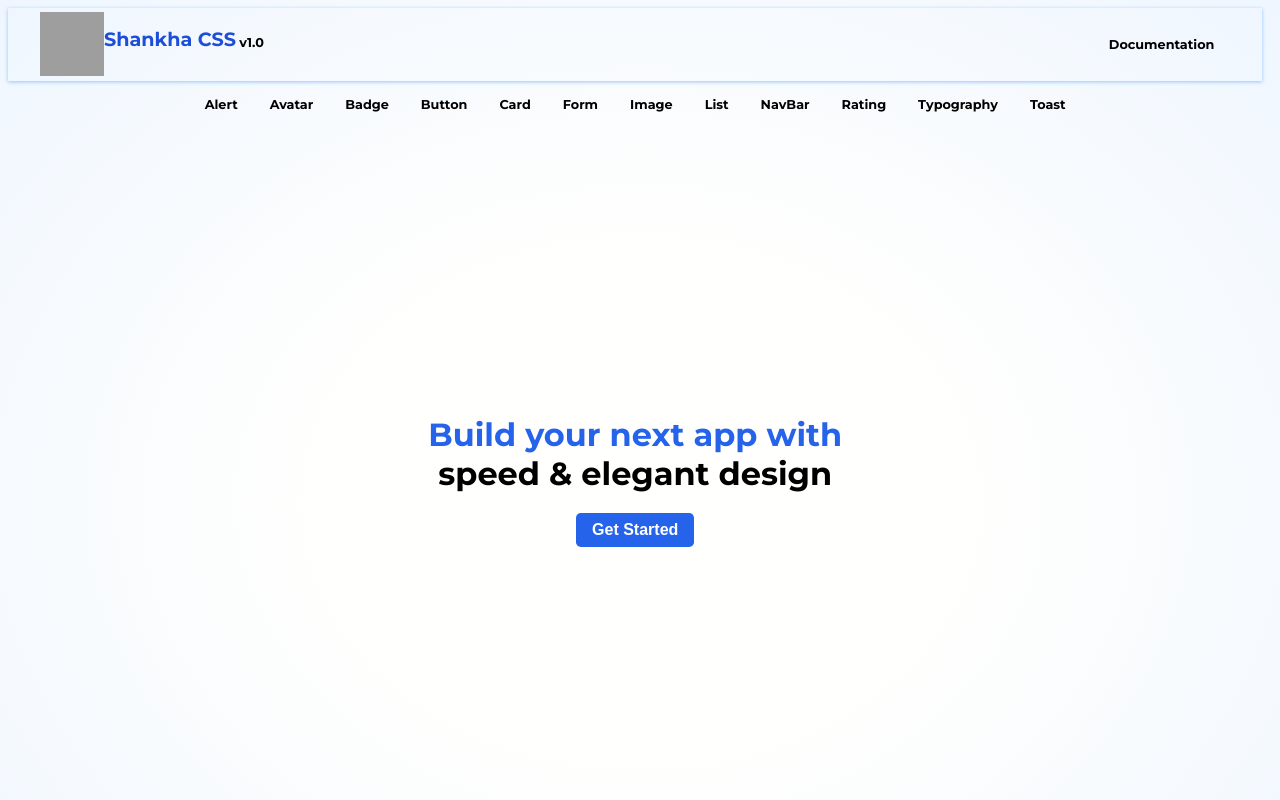
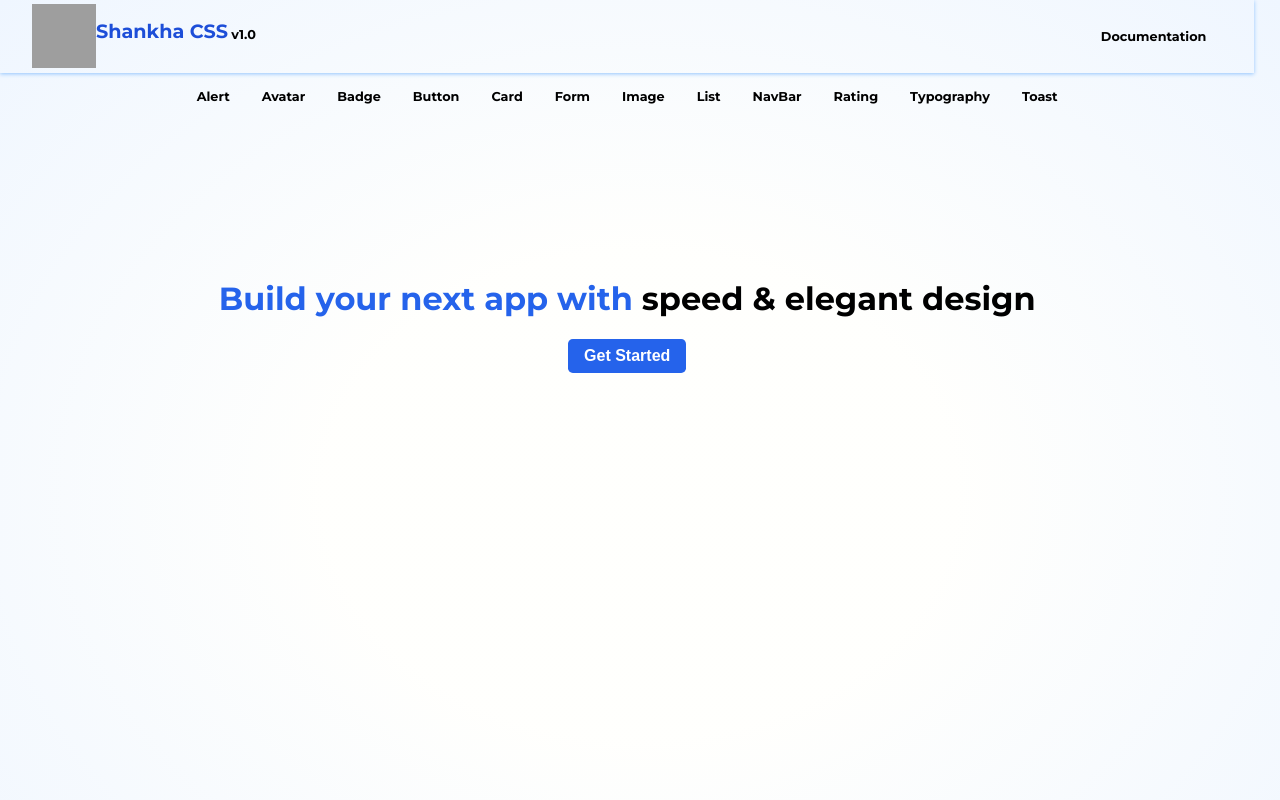
Before and after one commit to harshith-venkatesh/ShankhaCSS, a React (Create React App) app: page / in a window 1280 px wide. Shown: the top 800 px of the page. Built offline with nearby package versions, Linux system fonts and the light colour scheme; grey boxes are pictures that could not be loaded.

Commit message:
css changes

```diff
--- a/public/styles.css
+++ b/public/styles.css
@@ -86,6 +86,8 @@ body {
 	font-family: "Montserrat", sans-serif;
 	font-size: 1rem;
 	line-height: 1.2;
+	margin: 0;
+	padding: 0;
 	width: 98vw;
 	min-height: 100vh;
 	background: radial-gradient(
@@ -353,9 +355,6 @@ em {
 
 	.container {
 		position: relative;
-		display: flex;
-		flex-direction: column;
-		justify-content: center;
 		padding: 0 1rem;
 		width: 100%;
 	}
@@ -385,9 +384,6 @@ em {
 }
 .container {
 	position: relative;
-	display: flex;
-	flex-direction: column;
-	justify-content: center;
 	padding: 0 2rem;
 	min-height: 90vh;
 }
@@ -503,7 +499,6 @@ hr {
 	flex-direction: column;
 	text-align: center;
 	color: white;
-	border-bottom-left-radius: 1rem;
 	border-top-right-radius: 1rem;
 }
 
@@ -937,7 +932,6 @@ select {
 
 .error-text {
 	font-size: 0.8rem;
-	margin: 0.4rem auto;
 	color: var(--error-color);
 	font-weight: 550;
 }
@@ -1141,9 +1135,8 @@ select {
 
 /* Home */
 .home-container {
-	position: relative;
-	text-align: center;
-	overflow: hidden;
+	display: table;
+	margin: 10rem auto;
 }
 
 .home-image {
@@ -1153,13 +1146,10 @@ select {
 }
 .home-text {
 	z-index: 1;
-	position: absolute;
 	font-size: 2rem;
 	color: var(--primary-color);
 	font-weight: bold;
-	top: 40%;
-	left: 30%;
-	width: 40%;
+	margin: auto;
 }
 
 .home-text-highlight {
--- a/src/components/Home/Home.js
+++ b/src/components/Home/Home.js
@@ -2,7 +2,7 @@ import React from "react";
 
 export const Home = ({ setRoute }) => {
 	return (
-		<div className="container home-container">
+		<div className="home-container">
 			<div className="home-text">
 				Build your next app with{" "}
 				<span className="home-text-highlight">speed & elegant design</span>
--- a/src/styles.css
+++ b/src/styles.css
@@ -86,6 +86,8 @@ body {
 	font-family: "Montserrat", sans-serif;
 	font-size: 1rem;
 	line-height: 1.2;
+	margin: 0;
+	padding: 0;
 	width: 98vw;
 	min-height: 100vh;
 	background: radial-gradient(
@@ -353,9 +355,6 @@ em {
 
 	.container {
 		position: relative;
-		display: flex;
-		flex-direction: column;
-		justify-content: center;
 		padding: 0 1rem;
 		width: 100%;
 	}
@@ -385,9 +384,6 @@ em {
 }
 .container {
 	position: relative;
-	display: flex;
-	flex-direction: column;
-	justify-content: center;
 	padding: 0 2rem;
 	min-height: 90vh;
 }
@@ -503,7 +499,6 @@ hr {
 	flex-direction: column;
 	text-align: center;
 	color: white;
-	border-bottom-left-radius: 1rem;
 	border-top-right-radius: 1rem;
 }
 
@@ -937,7 +932,6 @@ select {
 
 .error-text {
 	font-size: 0.8rem;
-	margin: 0.4rem auto;
 	color: var(--error-color);
 	font-weight: 550;
 }
@@ -1141,9 +1135,8 @@ select {
 
 /* Home */
 .home-container {
-	position: relative;
-	text-align: center;
-	overflow: hidden;
+	display: table;
+	margin: 10rem auto;
 }
 
 .home-image {
@@ -1153,13 +1146,10 @@ select {
 }
 .home-text {
 	z-index: 1;
-	position: absolute;
 	font-size: 2rem;
 	color: var(--primary-color);
 	font-weight: bold;
-	top: 40%;
-	left: 30%;
-	width: 40%;
+	margin: auto;
 }
 
 .home-text-highlight {
```
